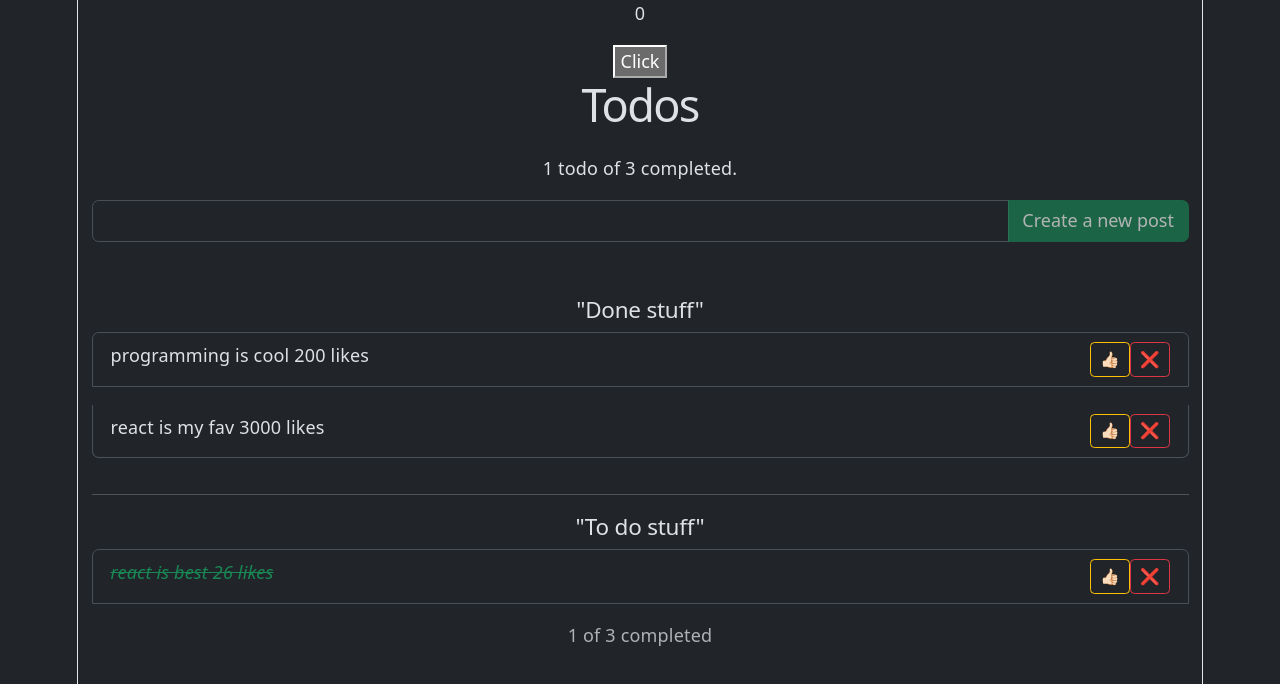
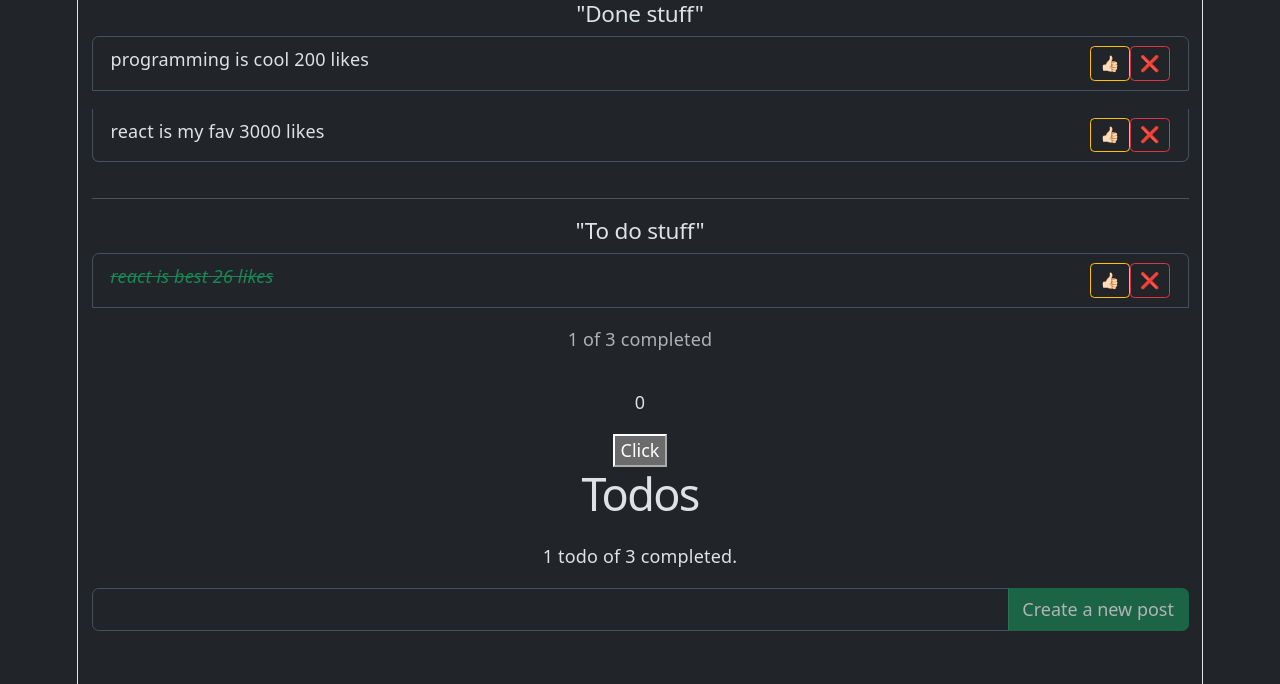
Before and after one commit to Petrasoderstrom1612/repetition, a React (Vite) app in the folder 03/: page / in a window 1280 px wide. Shown: the top 684 px of the page. Built offline with nearby package versions, Linux system fonts and the light colour scheme.

Commit message:
Added TodosList

```diff
--- a/03/src/App.tsx
+++ b/03/src/App.tsx
@@ -7,6 +7,7 @@ import Container from 'react-bootstrap/Container' //it is recommended to use thi
 import ListGroup from 'react-bootstrap/ListGroup'
 import type {Post} from "./types/Todo.types" // do not forget type!!! (you can also have { type X, Y Z}) if you want to group them
 import TodosListItem from "./components/TodosListItem"
+import TodosList from './components/TodosList'
 
 function App() {
   const [posts, setPosts] = useState<Post[]>([
@@ -17,8 +18,6 @@ function App() {
 
 
   const doneCount = posts.filter(p => p.done).length
-  const incompletedPosts = posts.filter(post => !post.done)
-  const completedPosts = posts.filter(post => post.done)
 
   const handleLike = (postId: number) =>{
     setPosts(posts.map(p => p.id === postId ? {...p, likes: p.likes + 1 } : p)) //returns ternary
@@ -32,28 +31,23 @@ function App() {
   const changeDone = (post: Post) => {
     console.log(post.id)
     post.done = !post.done
-      setPosts([...posts])
+    setPosts([...posts])
   }
 
   const handleStateSetters = (title: string) => {
     setPosts([...posts, {id: Math.max(0,...posts.map(p => p.id)) + 1, title: title, likes: 0}]) //!do not forget 0 if no posts!!!! so it does not add infinity
   }
 
+  const incompletedPosts = posts.filter(post => !post.done)
+  const completedPosts = posts.filter(post => post.done)
+
   return (
     <Container>
-    <Clicker/>
-    <h1>Todos</h1>
-    <Counter completed={posts.filter(p => p.done).length} total={posts.length}/>
-    <AddNewTodoForm  handleStateSetters={handleStateSetters}/>
   <>
   {posts.length > 0 ?
     (  <>
         <h2 className="h5 mb-2">"Done stuff"</h2>
-        <ListGroup className="todolist mb-3">
-          {incompletedPosts.map(post =>
-        <TodosListItem handleLike={handleLike} removePost={removePost} changeDone={changeDone} post={post}/>
-        )}
-        </ListGroup>
+        <TodosList handleLike={handleLike} removePost={removePost} changeDone={changeDone} posts={incompletedPosts}/>
         <hr/>
         <h2 className="h5 mb-2">"To do stuff"</h2>
         <ListGroup className="todolist mb-3">
@@ -65,6 +59,10 @@ function App() {
         </>
     ) : <p>No posts...</p>}
   </>
+    <Clicker/>
+    <h1>Todos</h1>
+    <Counter completed={posts.filter(p => p.done).length} total={posts.length}/>
+    <AddNewTodoForm  handleStateSetters={handleStateSetters}/>
   </Container>
   )
 }
--- /dev/null
+++ b/03/src/components/TodosList.tsx
@@ -0,0 +1,21 @@
+import ListGroup from 'react-bootstrap/ListGroup'
+import TodosListItem from "../components/TodosListItem"
+import type {Post} from "../types/Todo.types"
+
+interface TodosListProps {
+    handleLike: (postId: number) => void;
+    removePost: (postId: number) => void;
+    changeDone: (post: Post) => void;
+    posts: Post[]
+}
+
+const TodosList: React.FC<TodosListProps> = ({handleLike,removePost,changeDone,posts}) => {
+    return (
+    <ListGroup className="todolist mb-3">
+      {posts.map(post =>
+      <TodosListItem handleLike={handleLike} removePost={removePost} changeDone={changeDone} post={post}/> )}
+    </ListGroup>
+    )
+}
+
+export default TodosList;
```
